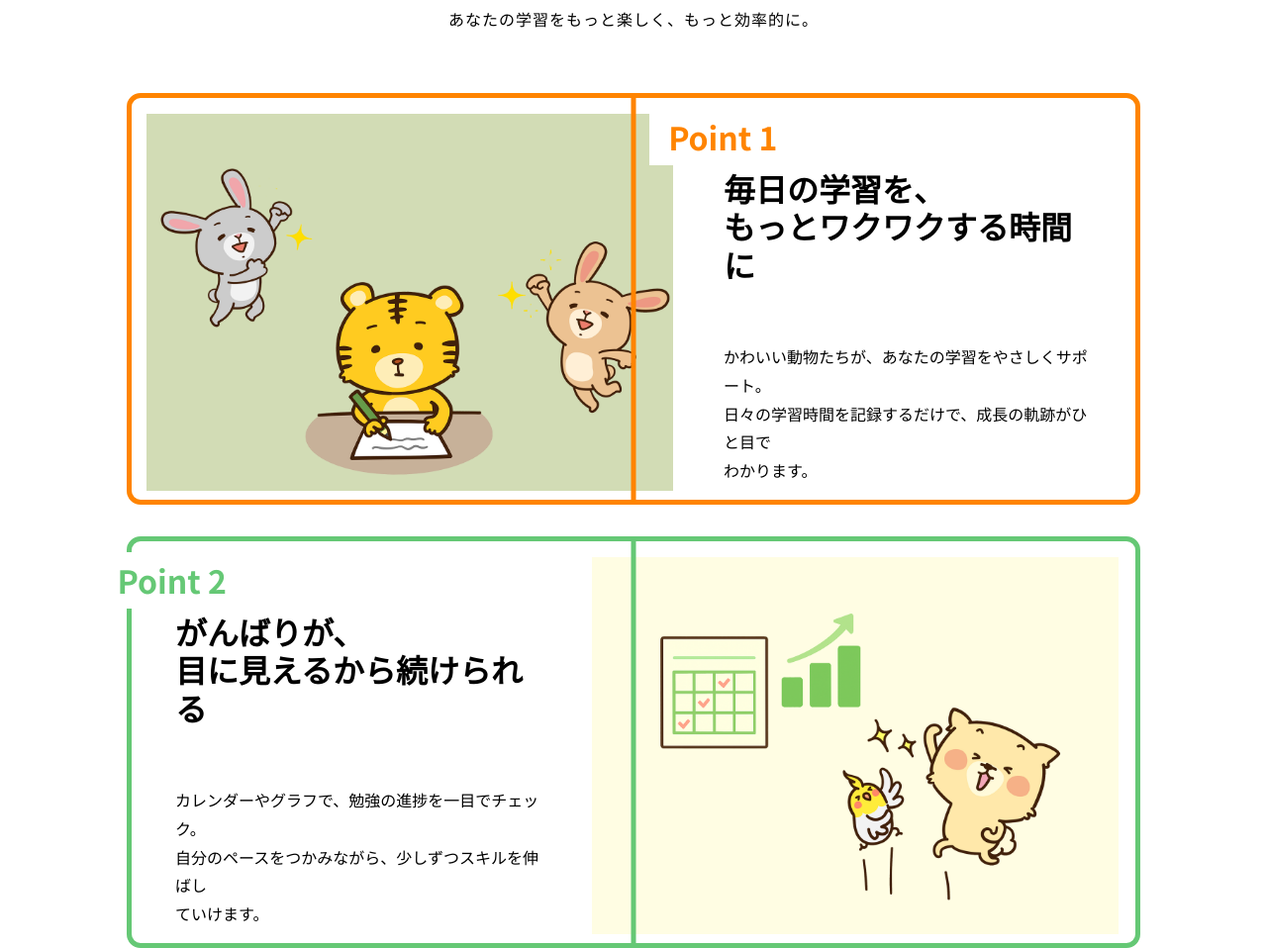
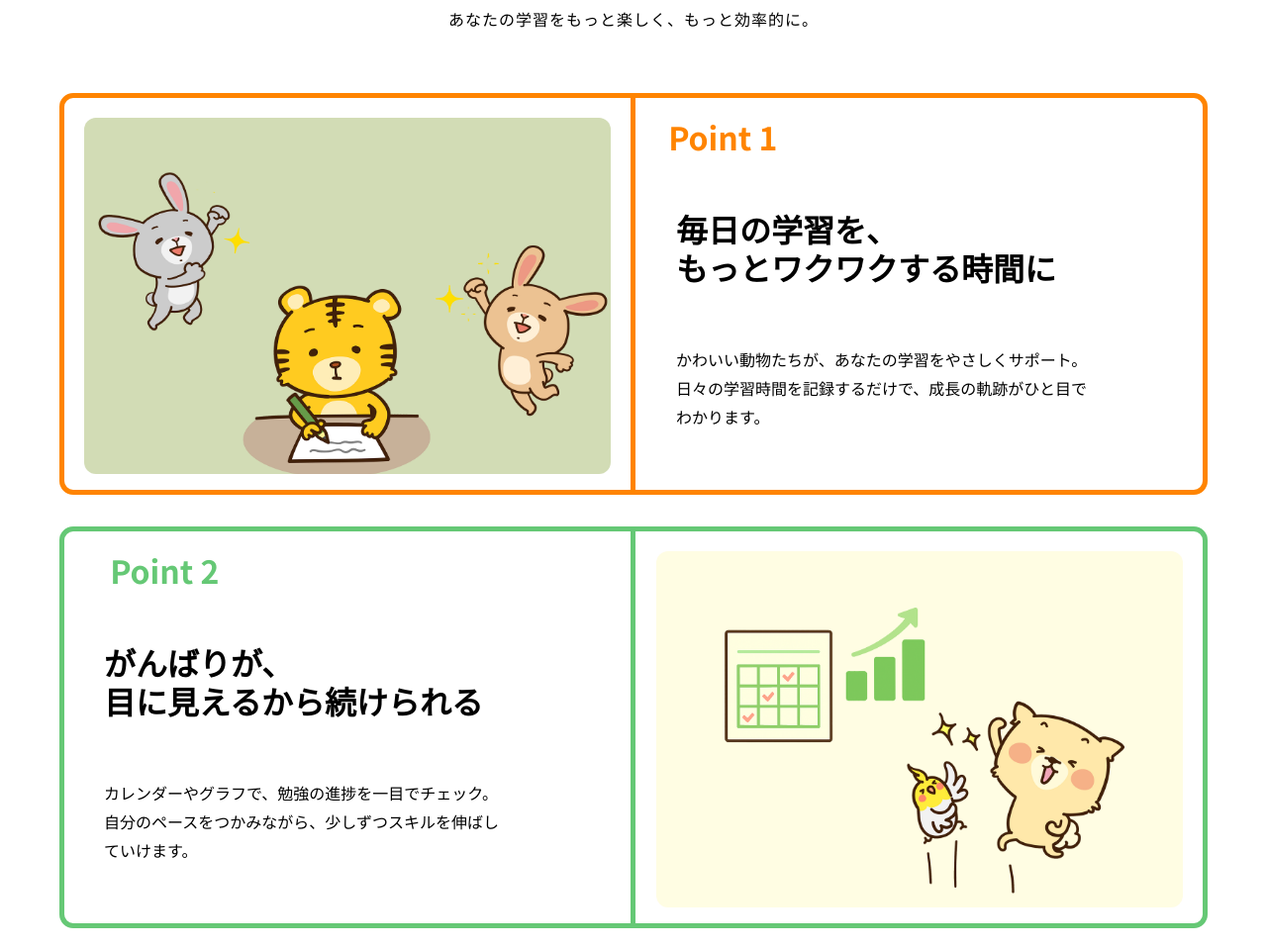
Before and after one commit to shimizumisaki06/LP1, a plain HTML site: page index.html in a window 1280 px wide. Shown: the part 1888-2846 px from the top of the page at 99% size. Drawn offline with Linux system fonts and the light colour scheme.

Commit message:
css修正

```diff
--- a/css/style.css
+++ b/css/style.css
@@ -17,6 +17,7 @@ body {
   text-decoration: none;
   border-radius: 999px;
   box-shadow: 0 2px 0 rgba(0, 0, 0, 0.2);
+  transition: all 0.3s;
 }
 .__btn:hover {
   opacity: 0.7;
@@ -92,6 +93,7 @@ body {
   border-radius: 50px;
   box-shadow: 0 2px 0 rgba(0, 0, 0, 0.2);
   text-decoration: none;
+  transition: all 0.3s;
 }
 .top-wrap__nav__btn:hover {
   opacity: 0.7;
@@ -265,11 +267,6 @@ body {
 /* fea */
 .fea {
   text-align: center;
-  padding: clamp(48px, 7vw, 0) 0;
-}
-.fea .container {
-  width: min(1200px, 80%);
-  margin-inline: auto;
 }
 
 .fea__title {
@@ -280,6 +277,7 @@ body {
   margin: 120px 0 8px;
   font-weight: bold;
 }
+
 .ttl-img {
   width: 100px;
   height: 75px;
@@ -292,55 +290,60 @@ body {
 
 .fea-card {
   --accent: #ff8400;
-  --pad: clamp(16px, 2.2vw, 22px);
-  --illus-w: 532px;
-  --illus-h: 360px;
-  --point-gap: 12px;
-  --point-x: 0px;
-  --point-y: 0px;
-
-  width: 100%;
-  max-width: 1200px;
-  height: 416px;
+  --pad: 20px;
+  --img-pad: 0px;
+  --divider-w: 5px;
+  background: linear-gradient(
+      90deg,
+      transparent calc(50% - var(--divider-w) / 2),
+      var(--accent) calc(50% - var(--divider-w) / 2)
+        calc(50% + var(--divider-w) / 2),
+      transparent calc(50% + var(--divider-w) / 2)
+    ),
+    #fff;
+  width: 1160px;
+  height: 406px;
+  margin: 0 auto clamp(20px, 3.6vw, 32px);
+  padding: var(--pad);
   box-sizing: border-box;
   border: 5px solid var(--accent);
   border-radius: 14px;
-  padding: var(--pad);
-  margin: 0 auto clamp(20px, 3.6vw, 32px);
+  letter-spacing: 0;
   position: relative;
-  background: #fff;
-  letter-spacing: 0;
 }
+
 .fea-card--green {
   --accent: #65c875;
 }
 
 .fea-card__body {
   display: grid;
+  grid-template-columns: 1fr 1fr;
   align-items: center;
-  gap: var(--pad);
-  grid-template-columns: 1fr 1fr;
+  gap: 46px;
   height: 100%;
 }
 
 .fea-card__media {
   grid-column: 1;
   grid-row: 1;
+  width: 532px;
+  height: 360px;
+  padding: var(--img-pad);
+  box-sizing: border-box;
   display: grid;
   place-items: center;
-  width: var(--illus-w);
-  height: var(--illus-h);
-  border-radius: 12px;
-  box-sizing: border-box;
   justify-self: center;
   align-self: center;
+  border-radius: 12px;
+  overflow: hidden;
   transform: translate(var(--nudge-x, 0), var(--nudge-y, 0));
 }
-
 .fea-card__media img {
-  display: block;
   width: 100%;
   height: 100%;
+  object-fit: contain;
+  object-position: 50% 50%;
 }
 
 .fea-card__copy {
@@ -349,13 +352,6 @@ body {
   text-align: left;
   padding-inline: var(--pad);
 }
-.fea-card.fea-card--reverse .fea-card__media {
-  grid-column: 2;
-}
-.fea-card.fea-card--reverse .fea-card__copy {
-  grid-column: 1;
-}
-
 .fea-card__copy h3 {
   font-weight: bold;
   margin: 50px 0 60px;
@@ -367,17 +363,11 @@ body {
   font-size: 16px;
 }
 
-.fea-card::after {
-  content: "";
-  position: absolute;
-  z-index: 0;
-  pointer-events: none;
-  left: 50%;
-  transform: translateX(-50%);
-  top: 0;
-  bottom: 0;
-  width: 5px;
-  background: var(--accent);
+.fea-card.fea-card--reverse .fea-card__media {
+  grid-column: 2;
+}
+.fea-card.fea-card--reverse .fea-card__copy {
+  grid-column: 1;
 }
 
 .fea-card__badge {
@@ -390,40 +380,23 @@ body {
   font-size: 32px;
   font-weight: bold;
   z-index: 1;
-  transform: translate(calc(var(--point-gap) + var(--point-x)), var(--point-y));
-}
-.fea-card.fea-card--reverse .fea-card__badge {
   transform: translate(
-    calc(-100% - var(--point-gap) + var(--point-x)),
-    var(--point-y)
+    calc(var(--point-gap, 12px) + var(--point-x, 0px)),
+    var(--point-y, 15px)
   );
 }
 
-/* 位置微調整用 */
 .fea-card:nth-of-type(1) {
   --point-x: 4px;
   --point-y: 15px;
 }
 .fea-card:nth-of-type(2) {
-  --point-x: -380px;
+  --point-x: -560px;
   --point-y: 15px;
 }
 .fea-card:nth-of-type(3) {
   --point-x: 4px;
   --point-y: 15px;
-}
-
-.fea-card:nth-of-type(1) .fea-card__media {
-  --nudge-x: -7px;
-  --nudge-y: -10px;
-}
-.fea-card:nth-of-type(2) .fea-card__media {
-  --nudge-x: 5px;
-  --nudge-y: -10px;
-}
-.fea-card:nth-of-type(3) .fea-card__media {
-  --nudge-x: -7px;
-  --nudge-y: -10px;
 }
 
 /* sup */
@@ -691,7 +664,7 @@ body {
   place-items: center;
   color: #111;
   text-decoration: none;
-  transition: transform 0.15s ease, box-shadow 0.15s ease;
+  transition: all 0.3s;
 }
 .sns__icons a:hover {
   transform: translateY(-2px);
```
